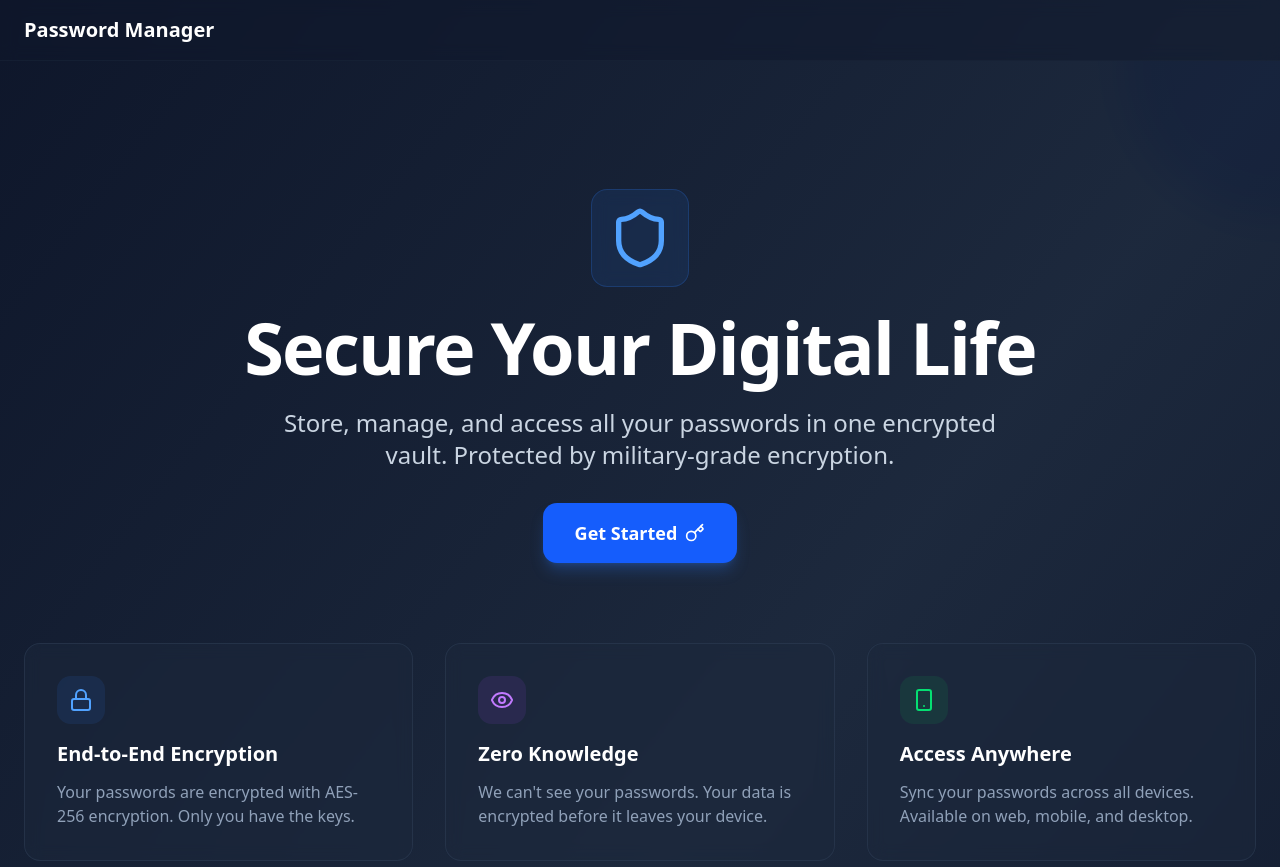
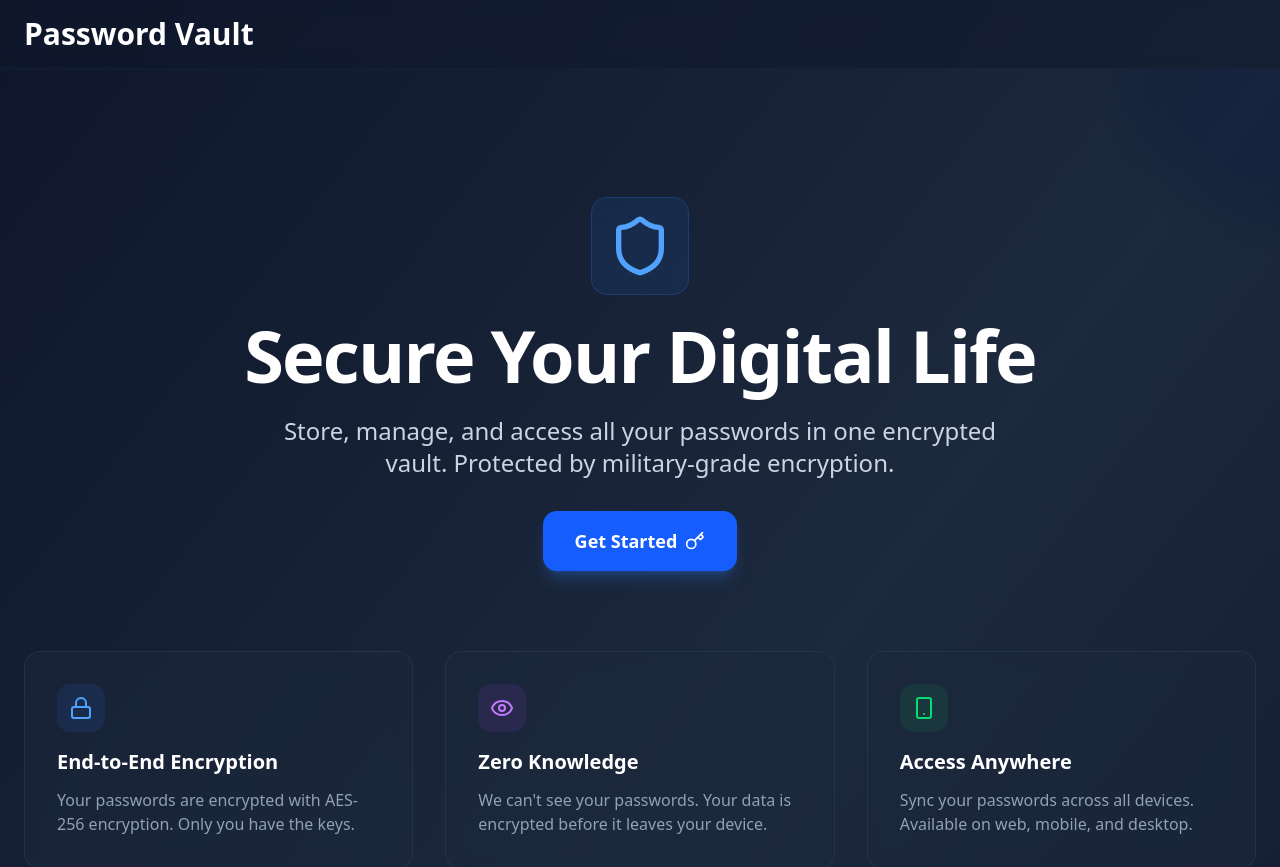
Before and after one commit to dmitridrozdov/password-manager, a Next.js app: page / in a window 1280 px wide. Shown: the top 867 px of the page. Built offline with nearby package versions, Linux system fonts and the light colour scheme.

Commit message:
Update layout.tsx

```diff
--- a/app/layout.tsx
+++ b/app/layout.tsx
@@ -12,13 +12,12 @@ export default function RootLayout({
       signUpUrl="/sign-up"
       afterSignOutUrl="/"
     >
-      <html lang="en">
-        <body className="bg-gradient-to-br from-slate-900 via-slate-800 to-slate-900">
+      <html lang="en" suppressHydrationWarning>
+        <body className="bg-gradient-to-br from-slate-900 via-slate-800 to-slate-900" suppressHydrationWarning>
           <header className="border-b border-slate-800/50 bg-slate-900/50 backdrop-blur-sm">
             <div className="max-w-7xl mx-auto px-6 py-4 flex justify-between items-center">
-              <div className="text-white text-xl font-semibold">
-                Password Manager
-              </div>
+
+              <h1 className="text-3xl font-bold text-white">Password Vault</h1>
 
               <UserButton
                 appearance={{
```
